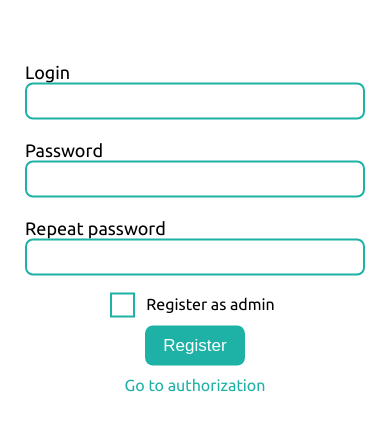
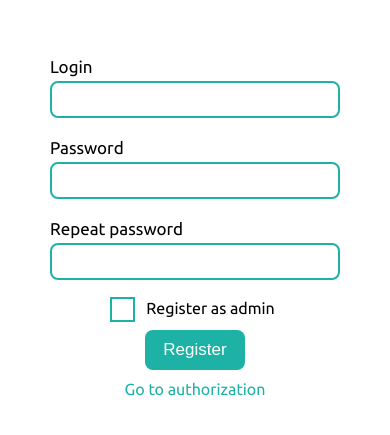
Before and after one commit to Artem2001S/testing-app-react, a React (Create React App) app: page /registration in a window 390 px wide. Shown: the part 197-632 px from the top of the page. Built offline with nearby package versions, Linux system fonts and the light colour scheme.

Commit message:
style: add media queries for TextInput component

```diff
--- a/src/components/TextInput/TextInput.module.scss
+++ b/src/components/TextInput/TextInput.module.scss
@@ -4,8 +4,10 @@
   padding: 6px 10px;
   font-size: 18px;
 
+  margin-top: 5px;
   border-radius: 8px;
   border: 2px solid $green;
+
   outline: none;
 
   &:focus {
@@ -19,7 +21,16 @@
 
   width: 350px;
   margin-bottom: 10px;
+  padding: 5px;
 
   font-size: 18px;
-  padding: 5px;
+
+  @include media-laptop {
+    width: 330px;
+  }
+
+  @include media-tablet {
+    width: 300px;
+    font-size: 17px;
+  }
 }
--- a/src/sassVariables.scss
+++ b/src/sassVariables.scss
@@ -1,4 +1,26 @@
 $green: #1eb2a6;
+
+$mobileWidth: 320px;
+$tabletWidth: 768px;
+$laptopWidth: 1200px;
+
+@mixin media-mobile {
+  @media screen and (max-width: $mobileWidth) {
+    @content;
+  }
+}
+
+@mixin media-tablet {
+  @media screen and (max-width: $tabletWidth) {
+    @content;
+  }
+}
+
+@mixin media-laptop {
+  @media screen and (max-width: $laptopWidth) {
+    @content;
+  }
+}
 
 @mixin absoluteCenter {
   position: absolute;
```
